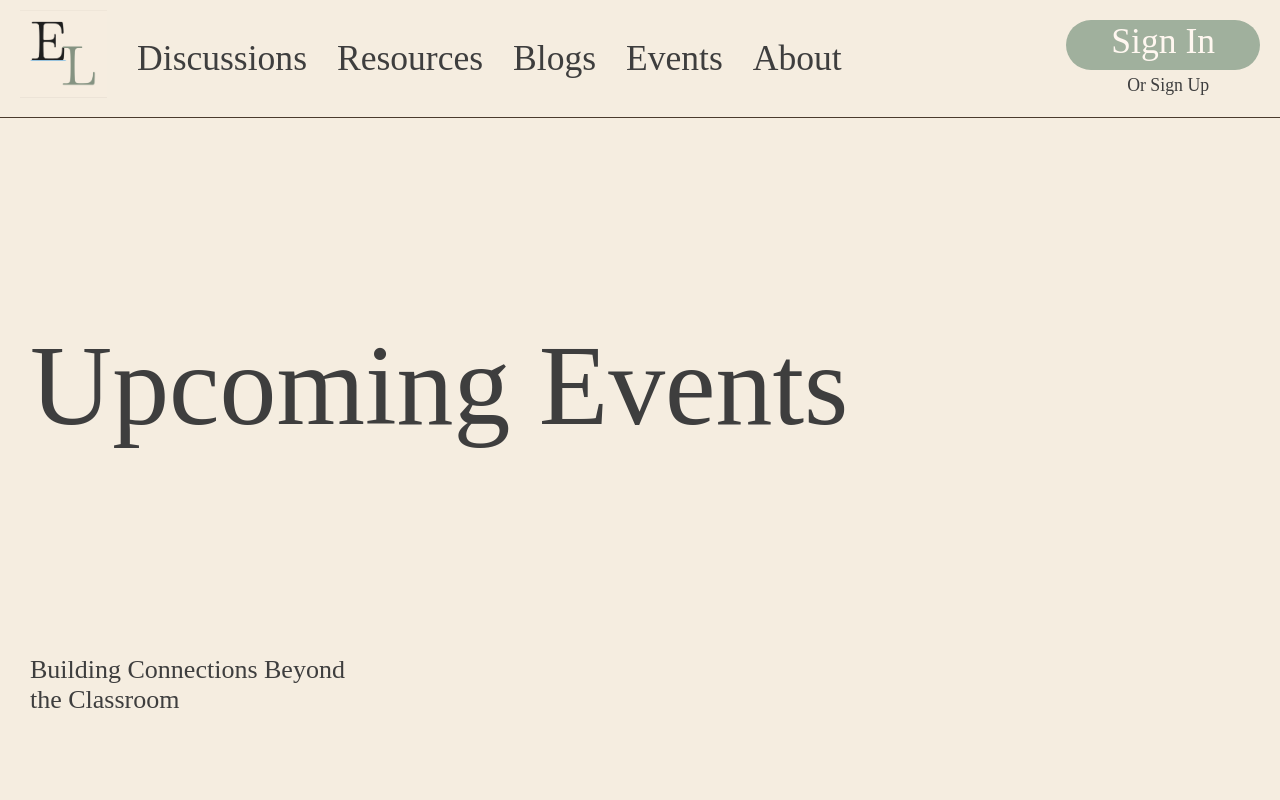
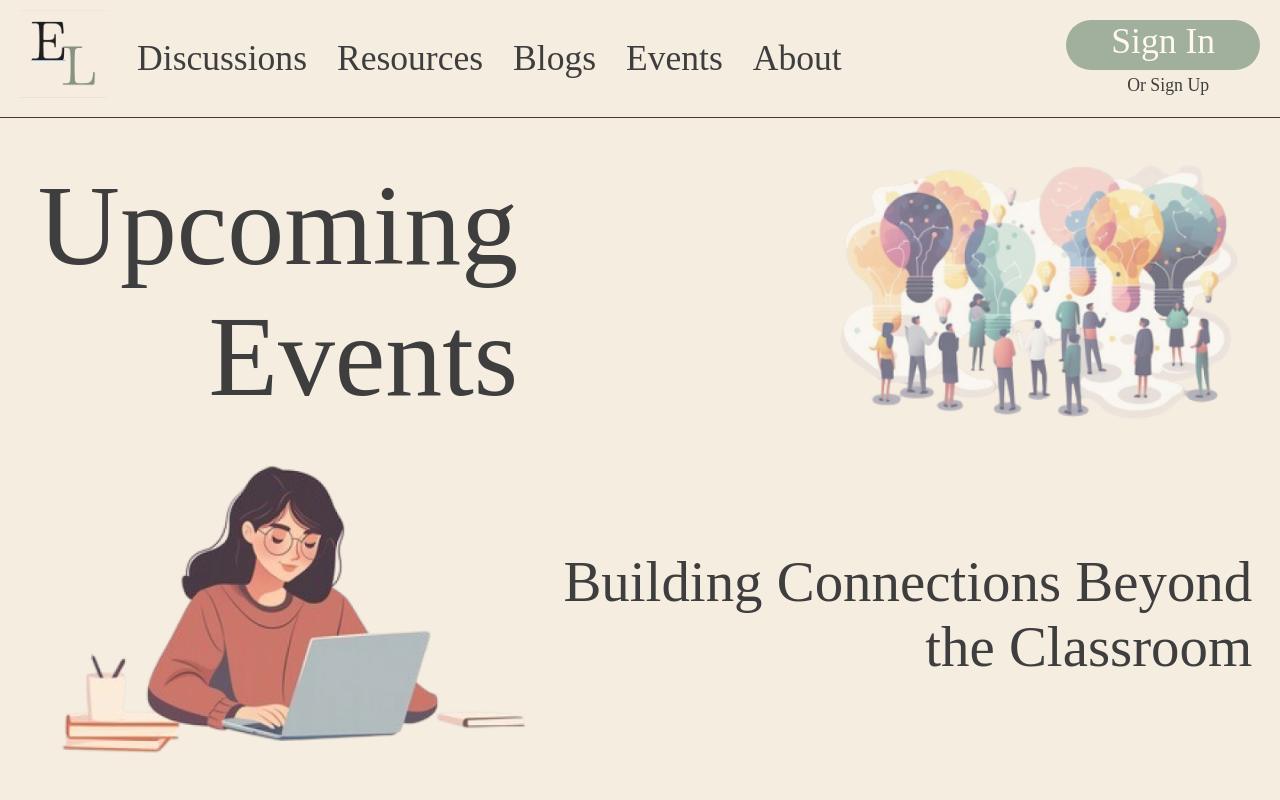
Before and after one commit to cindyawho/mlh-htf2024-project, a React (Create React App) app in the folder my-app/: page /events in a window 1280 px wide. Shown: the top 800 px of the page. Built offline with nearby package versions, Linux system fonts and the light colour scheme; the HTML template or start-up script is replaced by a standard one; a web font is replaced by a local one.

Commit message:
Add page hero component to all pages

```diff
--- a/my-app/src/componentPages/Blogs.js
+++ b/my-app/src/componentPages/Blogs.js
@@ -1,13 +1,17 @@
 import '../App.css';
 import React from "react";
+import PageHero from '../components/PageHero'
 
 function Blogs() {
   return (
-    <header className="App-header">
-        <h1>Blogs and Journals</h1>
-        <p>Voices and Experiences<br/>
-        that Inspire</p>
-    </header>
+    <>
+      <PageHero
+        title1={"Blogs and"}
+        title2={"Journals"}
+        subtitle1={"Voices and Experiences"}
+        subtitle2={"that Inspire"}
+      />
+    </>
   );
 }
 
--- a/my-app/src/componentPages/Events.js
+++ b/my-app/src/componentPages/Events.js
@@ -1,13 +1,17 @@
 import '../App.css';
 import React from "react";
+import PageHero from '../components/PageHero';
 
 function Events() {
   return (
-    <header className="App-header">
-        <h1>Upcoming Events</h1>
-        <p>Building Connections Beyond<br/>
-        the Classroom</p>
-    </header>
+    <>
+      <PageHero
+        title1={"Upcoming"}
+        title2={"Events"}
+        subtitle1={"Building Connections Beyond"}
+        subtitle2={"the Classroom"}
+      />
+    </>
   );
 }
 
--- a/my-app/src/componentPages/Resources.js
+++ b/my-app/src/componentPages/Resources.js
@@ -1,13 +1,17 @@
 import '../App.css';
 import React from "react";
+import PageHero from '../components/PageHero';
 
 function Resources() {
   return (
-    <header className="App-header">
-        <h1>Resources Library</h1>
-        <p>All You Need to Teach<br/>
-        All in One Place</p>
-    </header>
+    <>
+      <PageHero
+        title1={"Resources"}
+        title2={"Library"}
+        subtitle1={"All You Need to Teach,"}
+        subtitle2={"All in One Place"}
+      />
+    </>
   );
 }
 
--- a/my-app/src/components/Footer.css
+++ b/my-app/src/components/Footer.css
@@ -6,6 +6,7 @@
     font-style: italic;
     display: flex;
     justify-content: space-around;
+    gap: 20px;
 }
 @media screen and (min-width: 600px){
     footer{
```
